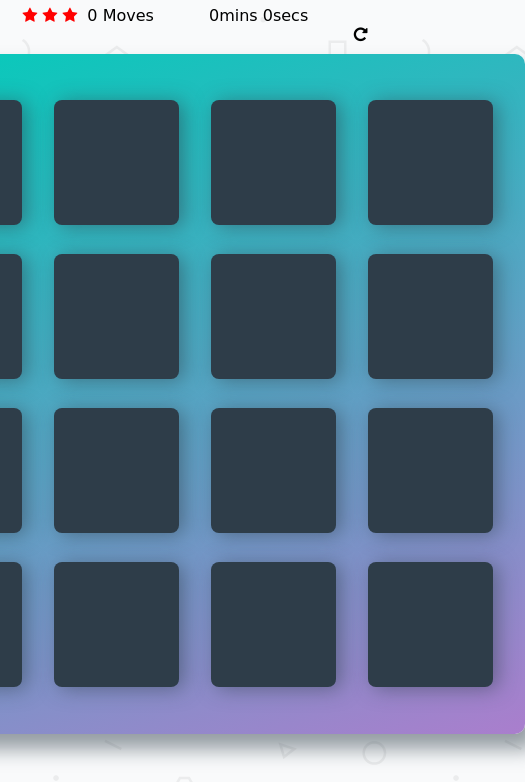
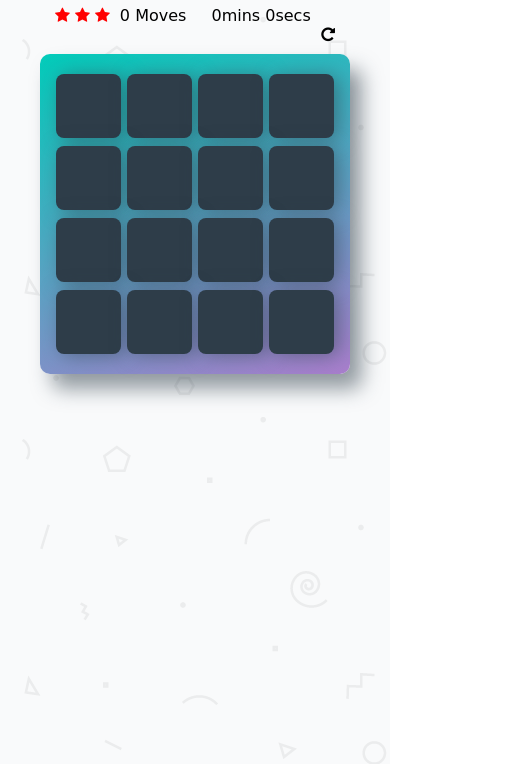
Before and after one commit to saturn123/fend-project-memory-game-master, a plain HTML site: page index.html in a window 390 px wide. Shown: the part 80-862 px from the top of the page, 525 px wide, since content can reach past the window. Drawn offline with Linux system fonts and the light colour scheme; a web font is replaced by a local one.

Commit message:
Add media queries for responsive design

```diff
--- a/css/app.css
+++ b/css/app.css
@@ -157,6 +157,43 @@ h1 {
     border-radius: 8px;
 }
 
+/* Media queries */
+@media screen and (max-width: 536px){
+    .deck {
+        width: 310px;
+        min-height: 320px;
+        padding:16px;
+    }
+
+    .score-panel {
+        width: 280px;
+    }
+
+    .score-panel .timer {
+      display: inline-block;
+      margin:  0 20px;
+    }
+
+    .deck .card {
+        width: 64.5px;
+        height: 64.5px;
+    }
+}
+@media screen and (min-width: 537px) and (max-width: 760px){
+
+    .deck {
+        width: 495px;
+        min-height: 495px;
+        padding:24px;
+    }
+
+
+    .deck .card {
+        width: 93.75px;
+        height: 93.75px;
+    }
+}
+
 /*Animations------http://www.theappguruz.com/tag-tools/web/CSSAnimations/ */
   @-webkit-keyframes rubberBand {
   0% {
--- a/index.html
+++ b/index.html
@@ -2,6 +2,7 @@
 <html lang="en">
 <head>
     <meta charset="utf-8">
+    <meta name="viewport" content="width=device-width, initial scale=1.0, maximum-scale=1.0">
     <title>Matching Game</title>
     <meta name="description" content="">
     <link rel="stylesheet prefetch" href="https://maxcdn.bootstrapcdn.com/font-awesome/4.6.1/css/font-awesome.min.css">
```
